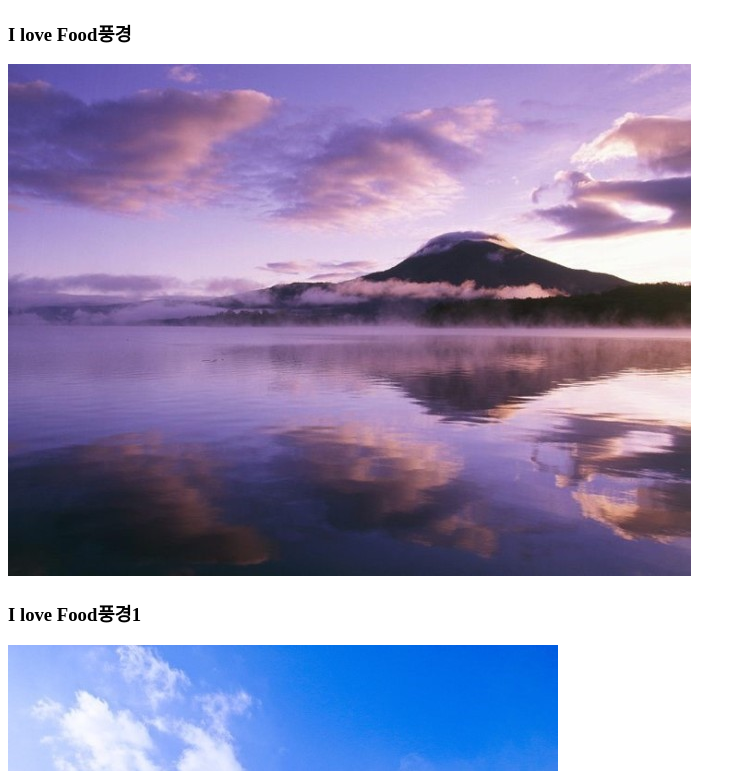
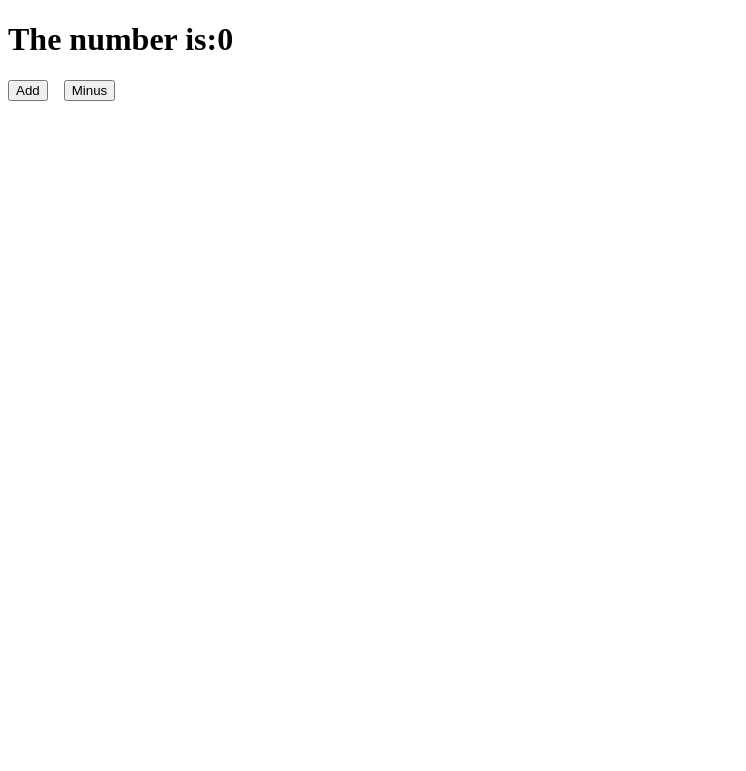
Before and after one commit to nerostarin/movie_app_2020, a React (Create React App) app: page / in a window 1280 px wide. Shown: the top 771 px of the page, without its empty margins (0-746 px from the left). Built offline with nearby package versions, Linux system fonts and the light colour scheme.

Commit message:
Edit 1007study

```diff
--- a/package.json
+++ b/package.json
@@ -6,6 +6,7 @@
     "@testing-library/jest-dom": "^4.2.4",
     "@testing-library/react": "^9.5.0",
     "@testing-library/user-event": "^7.2.1",
+    "prop-types": "^15.7.2",
     "react": "^16.13.1",
     "react-dom": "^16.13.1",
     "react-scripts": "3.4.3"
--- a/src/App.js
+++ b/src/App.js
@@ -1,62 +1,28 @@
 import React from 'react';
-import img01 from './images/bg1.jpg';
-import img02 from './images/bg2.jpg';
-import img03 from './images/bg3.jpg';
-import img04 from './images/bg4.jpg';
 
+ class App extends React.Component
+ {
+   state={
+     count: 0,
 
-function Food({name, picture, message0})
+   }
+   add = () => {
+     this.setState(current =>({count: current.count+1}) );
+
+   };
+   minus = () => {
+    this.setState(current =>({count: current.count-1}) );
+  };
+    render()
     {
     return (
         <div>
-  <h3>I love Food{name}</h3>
-  <img src={picture} alt={message0}/>
+          <h1>The number is:{this.state.count}</h1>
+    <button onClick = {this.add}>Add</button> &nbsp;&nbsp;&nbsp;
+            <button onClick = {this.minus}>Minus</button>
         </div>
       );
     }
-
-const foodILike = [
-  {
-    id: 1,
-    name:'풍경',
-    image: img01,
-    message0:"풍경사진"
-  }
-  ,
-  {
-    id: 2,
-    name:'풍경1',
-    image:img02,
-    message0:"풍경사진"
-
-  },
-  { id: 3,
-    name:'풍경2',
-    image:img03,
-    message0:"풍경사진"
-
-  },
-  {
-    id: 4,
-    name:'풍경3',
-    image:img04,
-    message0:"풍경사진"
-
-  },
-  {
-    id: 5,
-    name:'풍경4',
-    image:img04,
-    message0:"풍경사진"
-
-  }
-];
-
-function App() {
-  //return <div className="App"/>;
-  return (<div>
-    {foodILike.map(dish => (<Food key={dish.id} name={dish.name} picture = {dish.image} message0m={dish.alt}/>))}
-  </div>);
  }
 
 export default App;
```
Also changed, not shown: src/chapter4.js (added, +77 -0 lines), 2 other files (tests, documents, lock files or other folders). Lines whose indentation alone changed are shown as unchanged.
